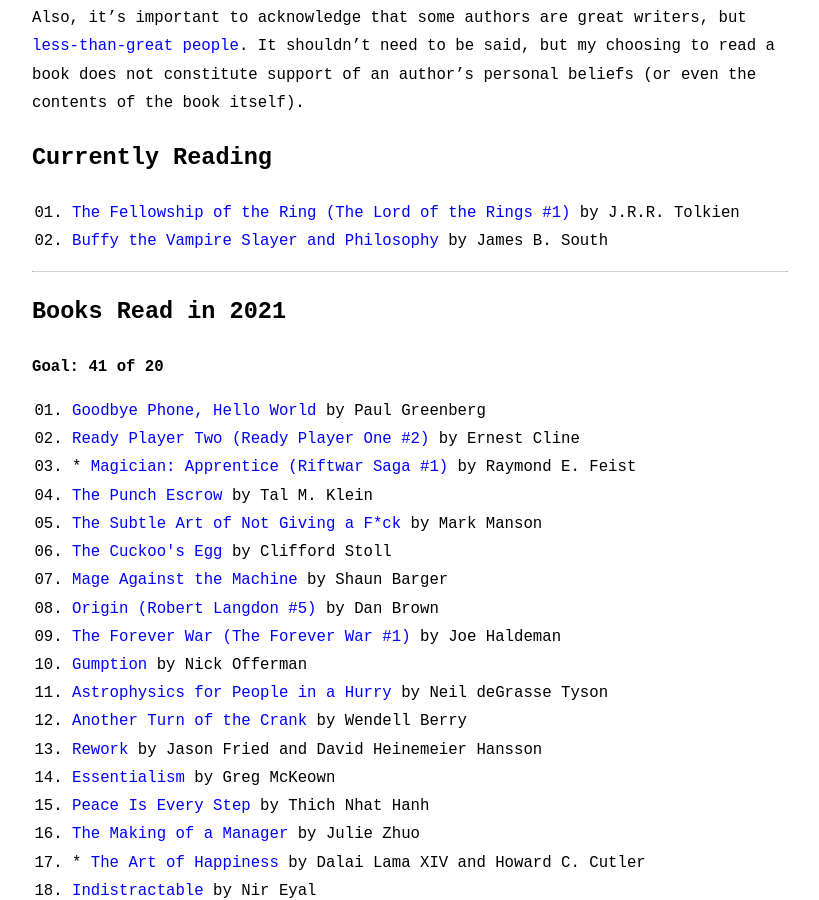
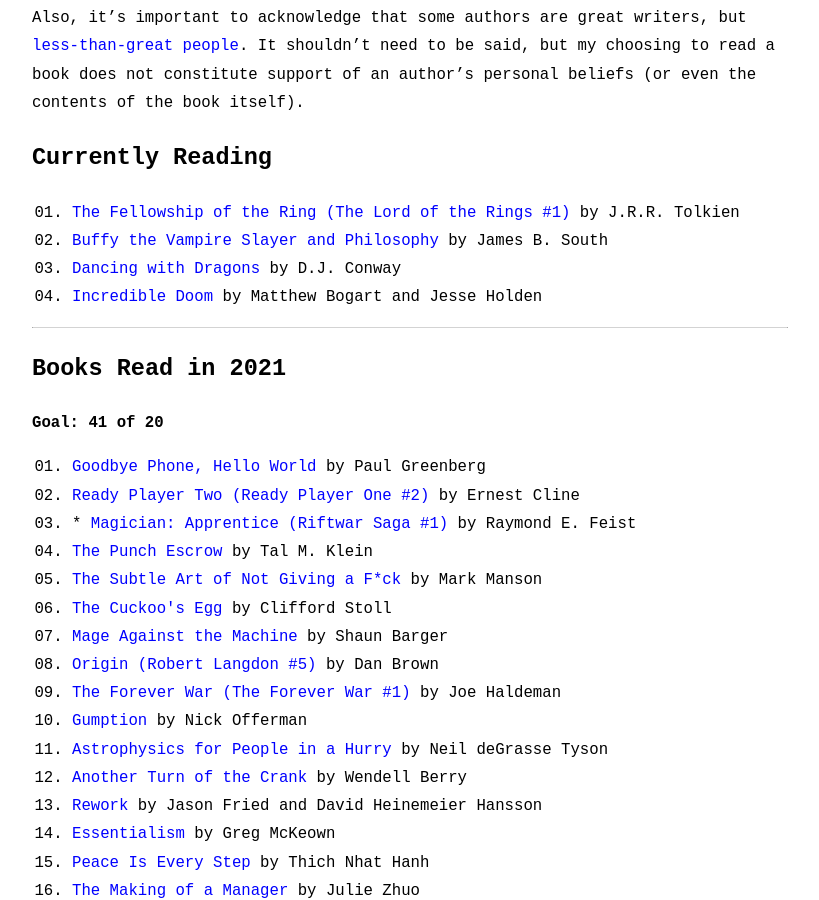
Before and after one commit to zachflower/flower.codes, a Jekyll site: the page built from library.md, in a window 1280 px wide and 900 px high, scrolled down 623 px. Shown: the whole window, without its empty margins (230-1049 px from the left). Built offline with Jekyll 4.4.1, drawn with Linux system fonts in a browser that asks for light colours; Markdown is read by kramdown in place of the engine named in the settings.

Commit message:
started a few books, flesh out what "private" looks like (if i ever decide to use it)

```diff
--- a/_data/library.yml
+++ b/_data/library.yml
@@ -519,3 +519,13 @@ entries:
     isbn: "0525538585"
     started: 2021-06-19
     finished: 2021-06-23
+
+  - title: Dancing with Dragons
+    author: D.J. Conway
+    isbn: "9781567181654"
+    started: 2021-06-25
+
+  - title: Incredible Doom
+    author: Matthew Bogart and Jesse Holden
+    isbn: "9780063064942"
+    started: 2021-06-26
--- a/_includes/library_book.html
+++ b/_includes/library_book.html
@@ -1,18 +1,29 @@
 {%- capture entry -%}
-    {%- assign title = '<font color="lightgray">________________________________</font>' -%}
-    {%- unless book.private -%}
-        {%- capture title -%}
-            {%- assign query = book.title | prepend: '"' | append: '"' -%}
+    {% if book.read %}* {% endif %}
 
-            {%- if book.isbn -%}
-                {% assign query = book.isbn %}
-            {%- endif -%}
+    {%- if book.private -%}
+        {%- assign length = book.title.size -%}
+        {%- assign title = "" -%}
+        {%- for i in (1..length) -%}
+            {%- assign title = title | append: "█" -%}
+        {%- endfor -%}
 
-            {% if book.read %}* {% endif %}<a href='https://www.thriftbooks.com/browse/?b.search={{query | url_encode}}' target="_blank">{{book.title}}{% if book.series and book.number %} ({{book.series}} #{{book.number}}){% endif %}</a> by {{book.author}}
-        {%- endcapture -%}
-    {%- endunless -%}
+        {%- assign length = book.author.size -%}
+        {%- assign author = "" -%}
+        {%- for i in (1..length) -%}
+            {%- assign author = author | append: "█" -%}
+        {%- endfor -%}
 
-    {{title}}
+        {{title}} by {{author}}
+    {%- else -%}
+        {%- assign query = book.title | prepend: '"' | append: '"' -%}
+
+        {%- if book.isbn -%}
+            {%- assign query = book.isbn -%}
+        {%- endif -%}
+
+        <a href='https://www.thriftbooks.com/browse/?b.search={{query | url_encode}}' target="_blank">{{book.title}}{% if book.series and book.number %} ({{book.series}} #{{book.number}}){% endif %}</a> by {{book.author}}
+    {%- endif -%}
 {%- endcapture -%}
 
 <li>{{entry}}</li>
```
